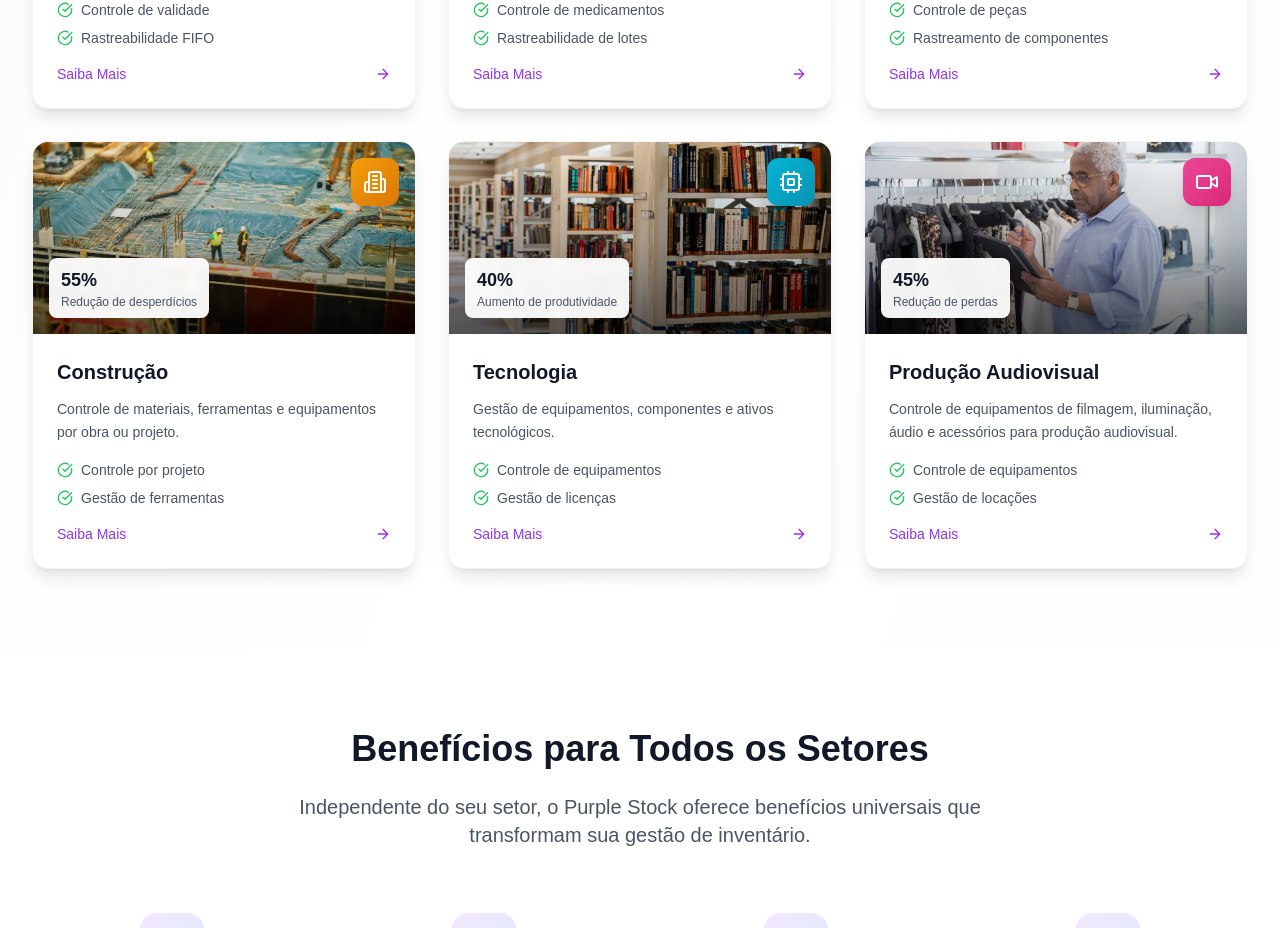
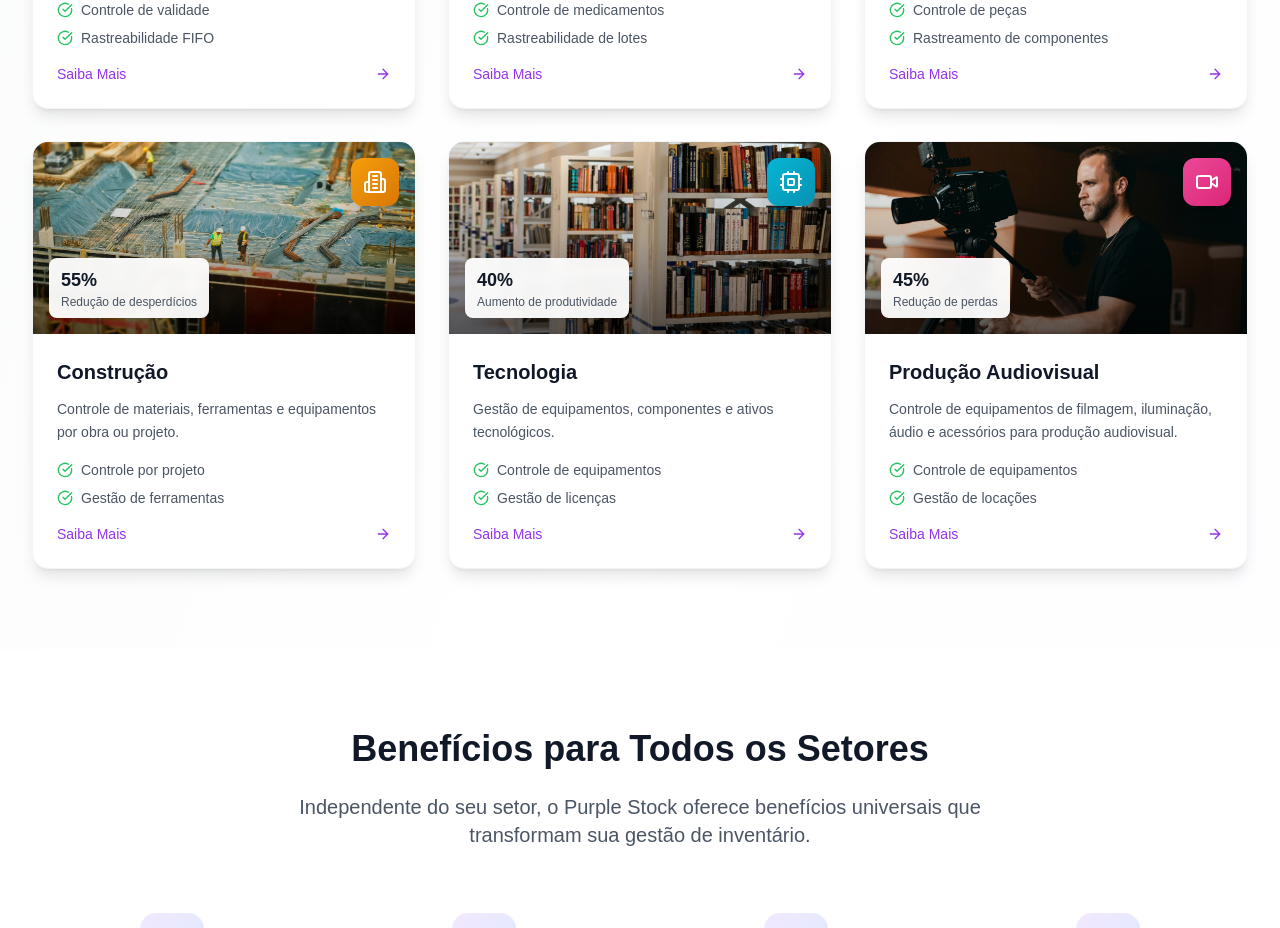
Before and after one commit to Purple-Stock/new_lp, a Next.js app: page /industrias in a window 1280 px wide. Shown: the part 1532-2460 px from the top of the page. Built offline with nearby package versions, Linux system fonts and the light colour scheme.

Commit message:
Update audiovisual industry images on industries page: replace existing images with new files for improved visual representation.

```diff
--- a/app/industrias/[slug]/page.tsx
+++ b/app/industrias/[slug]/page.tsx
@@ -253,7 +253,7 @@ const industriesData = [
     name: "Produção Audiovisual",
     slug: "audiovisual",
     image:
-      "/images/pexels-photo-8201187.webp",
+      "/images/audio-visual-1.jpg",
     description:
       "Transforme sua gestão de equipamentos audiovisuais com o Purple Stock. Nossa solução é projetada especificamente para produtoras, estúdios de filmagem, empresas de eventos e profissionais do setor audiovisual que precisam de controle total sobre câmeras, iluminação, áudio e acessórios.",
     benefits: [
--- a/app/industrias/page.tsx
+++ b/app/industrias/page.tsx
@@ -126,7 +126,7 @@ const industries: Industry[] = [
   },
   {
     id: "audiovisual",
-    image: "/images/pexels-photo-8201187.webp",
+    image: "/images/audio-visual-2.jpg",
     icon: Video,
     color: "text-pink-600",
     gradient: "from-pink-500 to-pink-600",
```
Also changed, not shown: public/images/audio-visual-2.jpg (added), 1 other file (tests, documents, lock files or other folders).
